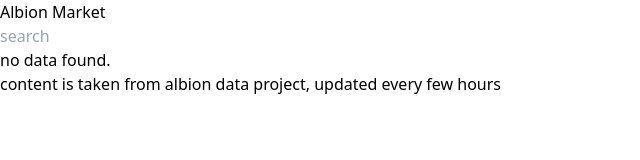
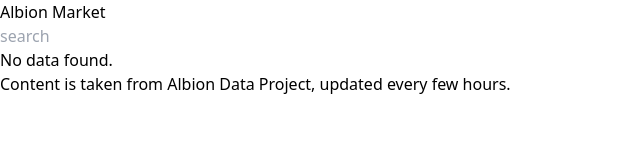
Before and after one commit to TheDummyUser/Albion-market, a React (Vite) app: page / in a window 1280 px wide. Shown: the top 160 px of the page, without its empty margins (0-640 px from the left). Built offline with nearby package versions, Linux system fonts and the light colour scheme.

Commit message:
third commit

```diff
--- a/index.html
+++ b/index.html
@@ -3,8 +3,8 @@
   <head>
     <meta charset="UTF-8" />
     <link rel="icon" type="image/svg+xml" href="/vite.svg" />
-    <link rel="preconnect" href="https://fonts.googleapis.com">
-<link rel="preconnect" href="https://fonts.gstatic.com" crossorigin>
+    <meta name="keywords" content="albion market, albion, market, albion market west, albion online"/>
+    <meta name="description" content="search the Albion Online Market and displays statistics on the queried item. The application uses data fetched from the Albion Online Data Project API, which provides real-time market data for Albion Online."/>
     <meta name="viewport" content="width=device-width, initial-scale=1.0" />
     <title>albion market</title>
   </head>
--- a/src/App.jsx
+++ b/src/App.jsx
@@ -55,53 +55,49 @@
     }
   };
   return (
-    <div className='font-mono text-center'>
-      <div className='md:flex md:place-content-center md:space-x-6 p-5'>
-        <div className='font-mono md:text-base text-3xl md:mt-5 mt-10'>Albion Market</div>
+    <div class="font-mono text-center">
+
+	  <div class="flex flex-col justify-center items-center p-5">
+	      <div class="text-3xl md:text-base mt-10">Albion Market</div>
 	      <input
-          type='text'
+	        type="text"
 	        placeholder="search"
 	        value={searchQuery}
 	        onChange={handleSearch}
-          className='p-5 font-mono rounded-full md:mt-0 mt-10 border border-black w-full h-10 md:w-60'
+	        class="w-full md:w-60 h-10 mt-5 mb-3 px-3 rounded-full border border-black font-mono"
 	      />
+	      {searchResult && stats && stats.length > 0 ? (
+		            <div class="flex flex-col items-center">
+		              <div class="flex items-center">
+		                <img
+		                  src={`https://render.albiononline.com/v1/item/${searchResult.itemId}.png`}
+		                  alt={searchResult.itemsName}
+		                  width={65}
+		                  height={60}
+		                />
+		                <div class="text-xl ml-3">{searchResult.itemsName}</div>
 		              </div>
 
-      {searchResult && stats && stats.length > 0 && (
-        <div>
-        <div className='flex'>
-        <img className='flex place-content-center'
-            src={`https://render.albiononline.com/v1/item/${searchResult.itemId}.png`}
-            alt={searchResult.itemsName}
-	      width={65} height={60}
-          />
-<div className='m-5 text-xl'>{searchResult.itemsName}</div>
-        </div>
-
-
-          {stats.map((stat, index) => {
-            return (
-              <div classname="text-center font-mono">
-		    <div key={index} className='mb-10'>
-                <h2 className='text-xl underline mb-3 mt-3'>{stat.city}</h2>
+		              {stats.map((stat, index) => (
+				                <div key={index} class="text-center font-mono">
+				                  <h2 class="text-xl underline mt-5">{stat.city}</h2>
 				                  <p>Minimum Sell Price: {stat.stats.sell_price_min}</p>
 				                  <p>Min Sell Price Last Updated: {moment(stat.stats.sell_price_min_date).format('MMMM Do YYYY, h:mm:ss a')}</p>
 				                  <p>Maximum Sell Price: {stat.stats.sell_price_max}</p>
 				                  <p>Max Sell Price Last Updated: {moment(stat.stats.sell_price_max_date).format('MMMM Do YYYY, h:mm:ss a')}</p>
 				                </div>
+				              ))}
 		            </div>
-            );
-          })}
-        </div>
+		          ) : (
+				        <p class="font-mono mt-5">No data found.</p>
 				      )}
 
-      {(!searchResult || !stats || stats.length === 0) && (
-        <p classname="text-center font-mono">
-	no data found.
-	</p>
-      )}
-    <div className='fixed left-0 hidden bottom-0 w-full bg-yellow-300 text-center'><p>content is taken from albion data project, updated every few hours</p></div>
+	      <div class="fixed text-xs bottom-0 left-0 w-full bg-yellow-300 text-center p-2">
+	        <p>Content is taken from Albion Data Project, updated every few hours.</p>
 	      </div>
+	    </div>
+	  </div>
+
   );
 }
 
```
Lines whose indentation alone changed are shown as unchanged.
